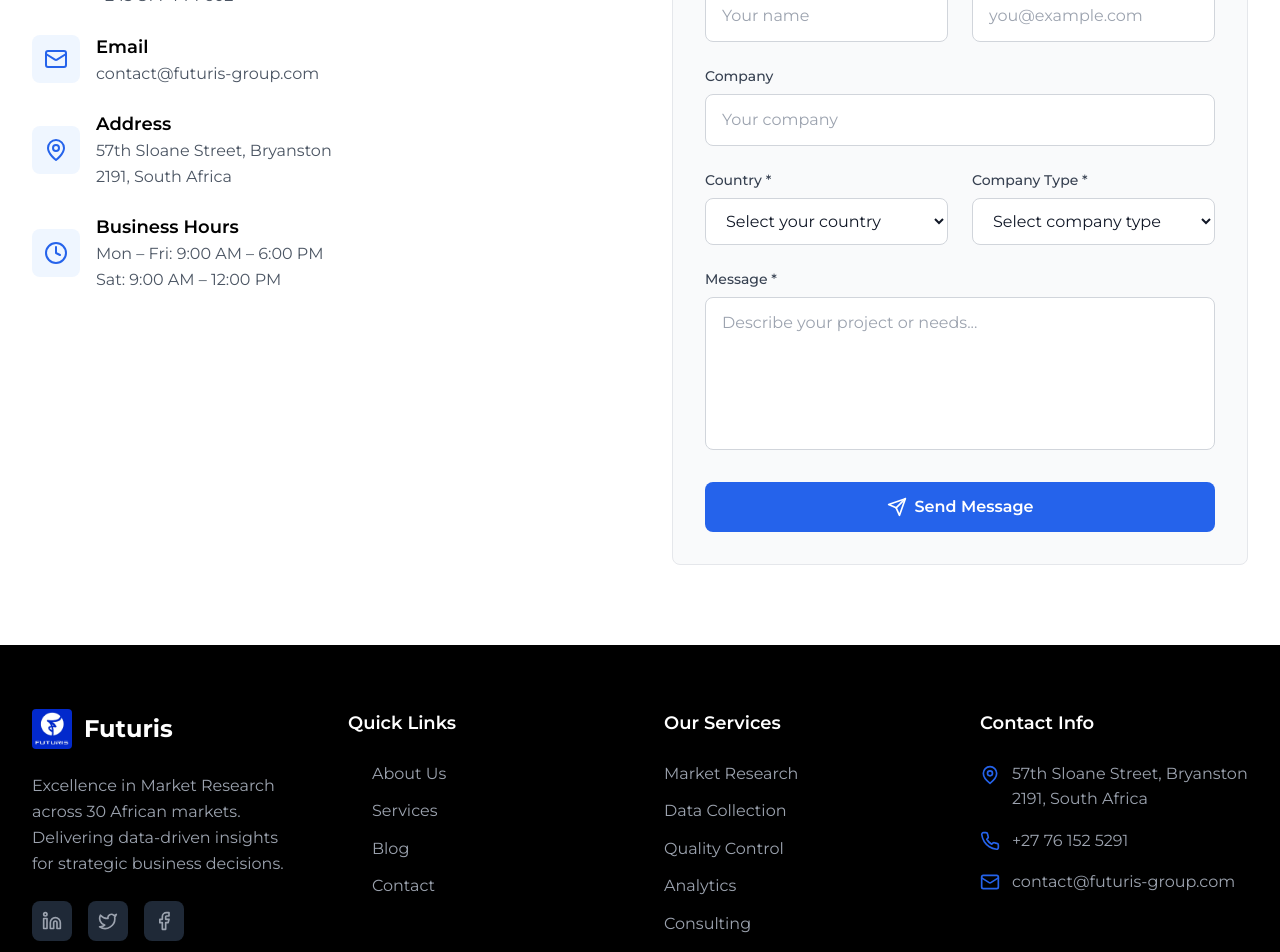
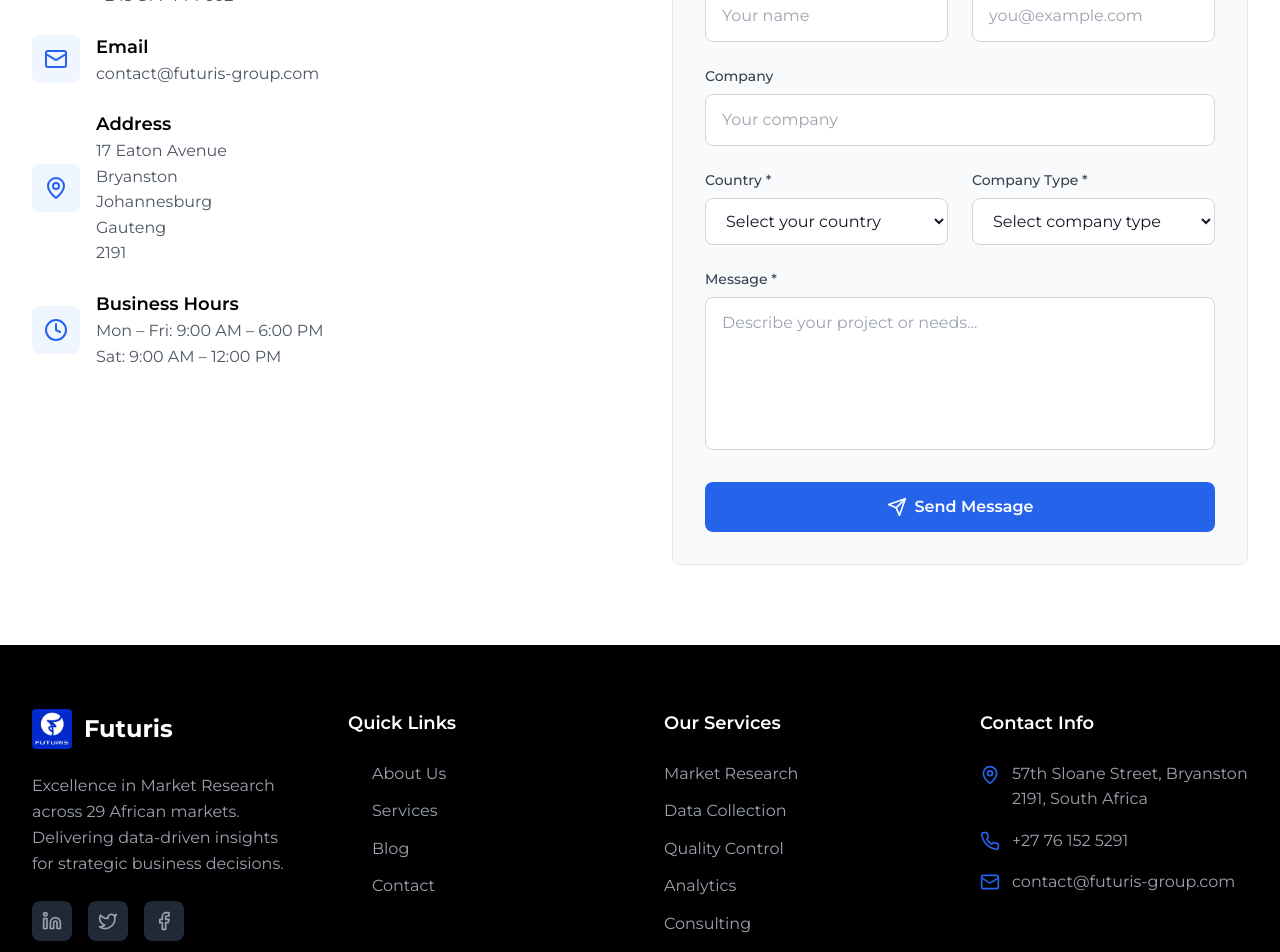
Before and after one commit to Jiwe-Holding/Futuris-Site, a React (Vite) app: page / in a window 1280 px wide. Shown: the part 6160-7112 px from the top of the page. Built offline with nearby package versions, Linux system fonts and the light colour scheme.

Commit message:
Update address and market count in Contact and Footer
Updated the address in the Contact component to reflect the new location and revised the market count in the Footer from 30 to 29 African markets.

```diff
--- a/src/components/Contact.tsx
+++ b/src/components/Contact.tsx
@@ -72,8 +72,11 @@ const Contact: React.FC = () => {
                 <div>
                   <div className="font-semibold text-black text-lg">Address</div>
                   <div className="text-gray-600">
-                    57th Sloane Street, Bryanston<br/>
-                    2191, South Africa
+                    17 Eaton Avenue<br/>
+                    Bryanston<br/>
+                    Johannesburg<br/>
+                    Gauteng<br/>
+                    2191
                   </div>
                 </div>
               </div>
--- a/src/components/Footer.tsx
+++ b/src/components/Footer.tsx
@@ -40,7 +40,7 @@ const Footer: React.FC = () => {
                 <span className="text-2xl font-bold">Futuris</span>
               </div>
               <p className="text-gray-400 mb-6 leading-relaxed">
-                Excellence in Market Research across 30 African markets. Delivering data-driven insights for strategic business decisions.
+                Excellence in Market Research across 29 African markets. Delivering data-driven insights for strategic business decisions.
               </p>
               <div className="flex space-x-4">
                 {socialLinks.map((social, index) => (
```
